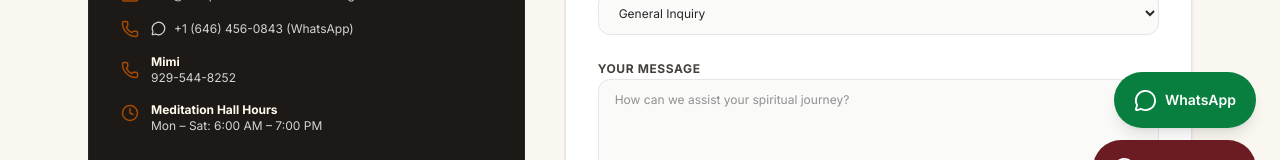
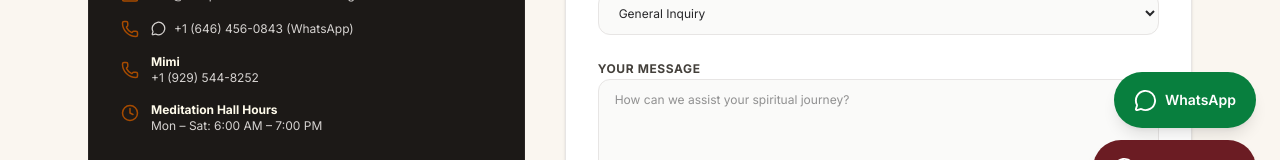
Before and after one commit to sherpaten/Zero-Point-Meditation-Center, a React (Vite) app in the folder zero-point-meditation/: page /contact in a window 1280 px wide. Shown: the part 580-740 px from the top of the page. Built offline with nearby package versions, Linux system fonts and the light colour scheme.

Commit message:
Add US country code to Mimi contact number (#65)

```diff
--- a/zero-point-meditation/src/pages/Contact.jsx
+++ b/zero-point-meditation/src/pages/Contact.jsx
@@ -81,7 +81,7 @@ export default function Contact() {
                 <Phone className="text-buddhist-gold shrink-0" size={18} />
                 <div>
                   <p className="font-bold text-amber-50">Mimi</p>
-                  <a href="tel:+19295448252" className="hover:text-buddhist-gold transition-colors">929-544-8252</a>
+                  <a href="tel:+19295448252" className="hover:text-buddhist-gold transition-colors">+1 (929) 544-8252</a>
                 </div>
               </div>
               <div className="flex items-start gap-3">
```
